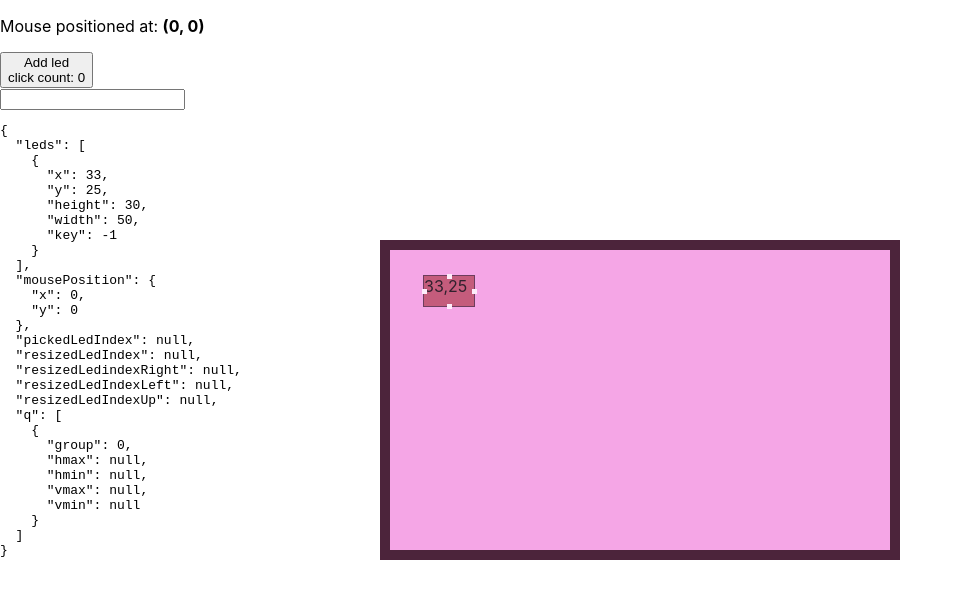
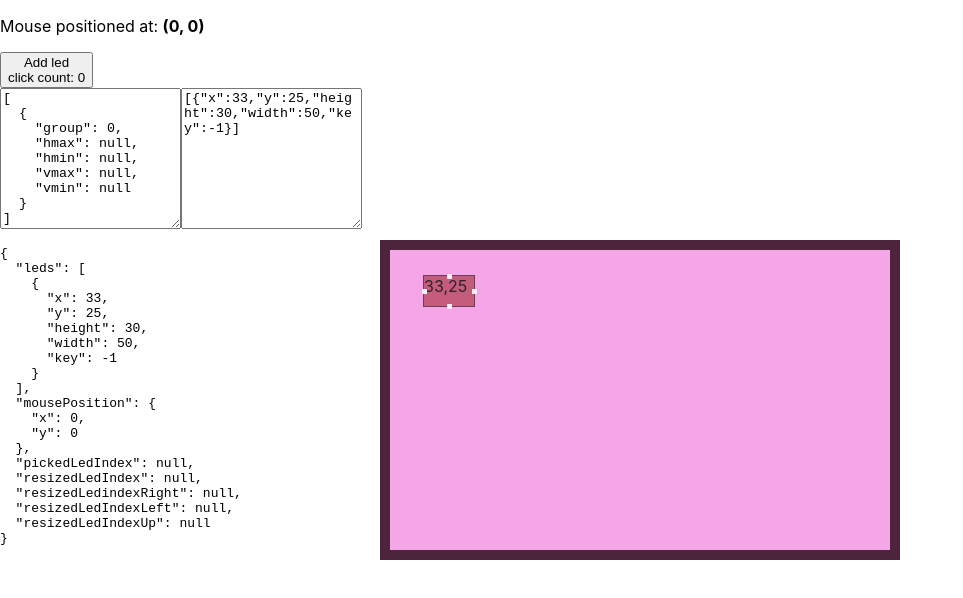
Before and after one commit to patrycjafilipowicz/ambidragled, a React (Create React App) app: page / in a window 1280 px wide. Shown: the top 598 px of the page, without its empty margins (0-963 px from the left). Built offline with nearby package versions, Linux system fonts and the light colour scheme.

Commit message:
Done changdes in textarea.

```diff
--- a/src/App.js
+++ b/src/App.js
@@ -27,6 +27,20 @@ function App() {
 		width: zero,
 	});
 	const [count, setCount] = useState(0);
+	const [bbb, setBbb] = useState([
+		{
+		  "group": 0,
+		  "hmax": null,
+		  "hmin": null,
+		  "vmax": null,
+		  "vmin": null
+		}
+	  ])
+
+	useEffect(() => {
+		setBbb(leds)
+	}, [leds]);
+
 
 	useEffect(() => {
 		const screenRef = screen.current;
@@ -253,7 +267,20 @@ function App() {
 				Add led {<br></br>} click count: {count}
 			</button>
 			<br></br>
-			<input />
+			{/* <input
+			size="9"
+			value={JSON.stringify(
+				q,
+			)} /> */}
+			<textarea
+			rows={JSON.stringify(q, undefined, 2).split('\n').length}
+			value={JSON.stringify(q, undefined, 2)}
+			/>
+
+				<textarea
+			rows={JSON.stringify(q, undefined, 2).split('\n').length}
+			value={JSON.stringify(bbb)}
+			/>
 			<div>
 				<pre>
 					{JSON.stringify(
@@ -265,7 +292,6 @@ function App() {
 							resizedLedindexRight: resizedRightLedindex,
 							resizedLedIndexLeft: resizedLeftLedIndex,
 							resizedLedIndexUp: resizedUpLedIndex,
-							q:q,
 						},
 						undefined,
 						2
```
Also changed, not shown: src/sample.json (+4 -4 lines).
